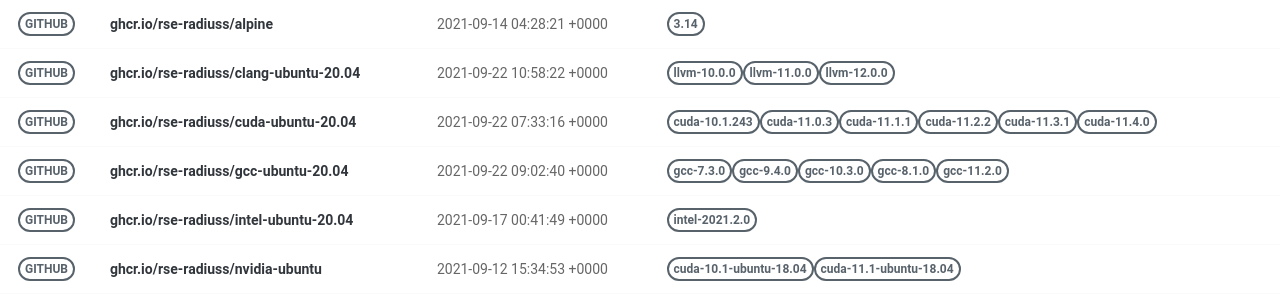
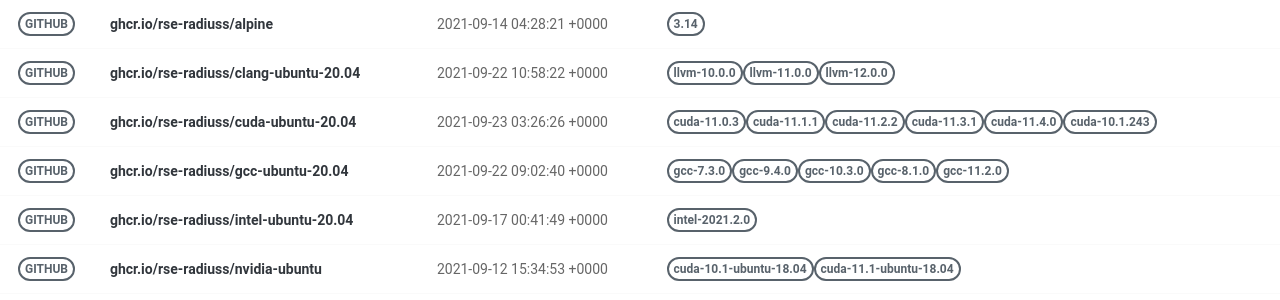
Before and after one commit to rse-ops/docker-images, a Jekyll site: the page built from pages/index.md, in a window 1280 px wide. Shown: the part 130-430 px from the top of the page. Built offline with Jekyll 4.4.1, drawn with Linux system fonts in a browser that asks for light colours; nearby versions of some CDN libraries.

Commit message:
Automated push to update library 2021-09-23

```diff
--- a/_library/ghcr.io-rse-radiuss-cuda-ubuntu-20.04.md
+++ b/_library/ghcr.io-rse-radiuss-cuda-ubuntu-20.04.md
@@ -1,14 +1,11 @@
 ---
 layout: container
 name: ghcr.io/rse-radiuss/cuda-ubuntu-20.04
-updated_at: 2021-09-22 07:33:16.578876
+updated_at: 2021-09-23 03:26:26.712452
 
 
 container_url: https://github.com/orgs/rse-radiuss/packages/container/package/cuda-ubuntu-20.04
 versions:
- - tag: cuda-10.1.243
-   dockerfile: https://github.com/rse-radiuss/docker-images/blob/main/ubuntu/cuda/Dockerfile
-   manifest: https://crane.ggcr.dev/manifest/ghcr.io/rse-radiuss/cuda-ubuntu-20.04:cuda-10.1.243
  - tag: cuda-11.0.3
    dockerfile: https://github.com/rse-radiuss/docker-images/blob/main/ubuntu/cuda/Dockerfile
    manifest: https://crane.ggcr.dev/manifest/ghcr.io/rse-radiuss/cuda-ubuntu-20.04:cuda-11.0.3
```
Also changed, not shown: other parts of _library/ghcr.io-rse-radiuss-cuda-ubuntu-20.04.md (+3 -0 lines).
